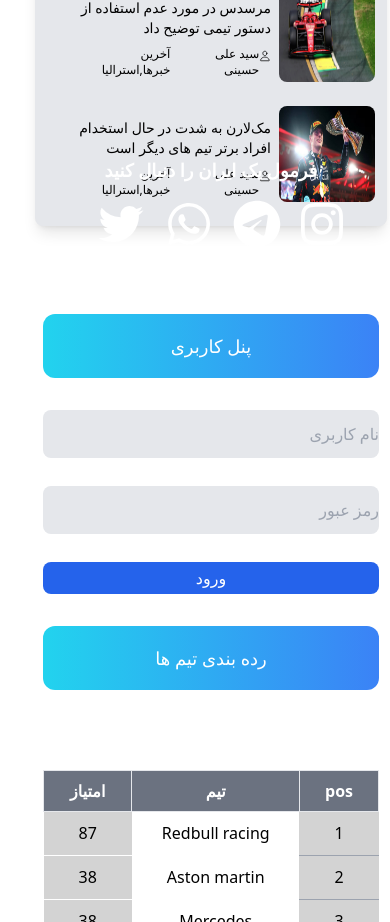
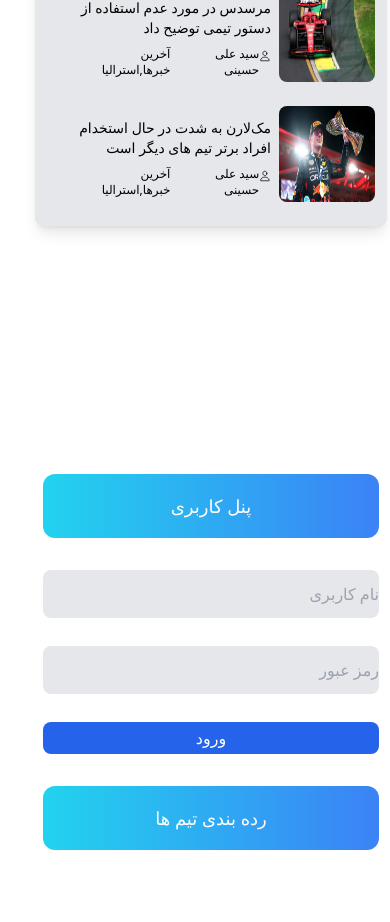
Before and after one commit to Mohmdparsa/f1iran, a React (Create React App) app: page / in a window 390 px wide. Shown: the part 4000-4922 px from the top of the page. Built offline with nearby package versions, Linux system fonts and the light colour scheme.

Commit message:
style(UserPanel.jsx): change margin for responsibility

```diff
--- a/src/components/MainContent/UserPanel.jsx
+++ b/src/components/MainContent/UserPanel.jsx
@@ -6,7 +6,7 @@
   return (
     <>
       <div className="flex flex-col items-center justify-center p-6  w-[22rem] rounded-lg max-w-md mx-auto my-10 bg-white text-white ">
-        <div className="flex flex-col items-center justify-center  bg-orange-yellow-gradient text-white font-bold text-xl w-[21rem] rounded-lg h-[10rem] -mt-[14rem] md:mt-[4rem]">
+        <div className="flex flex-col items-center justify-center  bg-orange-yellow-gradient text-white font-bold text-xl w-[21rem] rounded-lg h-[10rem] -mt-[4rem] md:-mt-[1rem]">
           <h1 className="text-lg mb-4 ">فرمول یک ایران را دنبال کنید</h1>
           <div className="flex space-x-5 ">
             <a href="#" style={{ marginLeft: "17px" }}>
```
